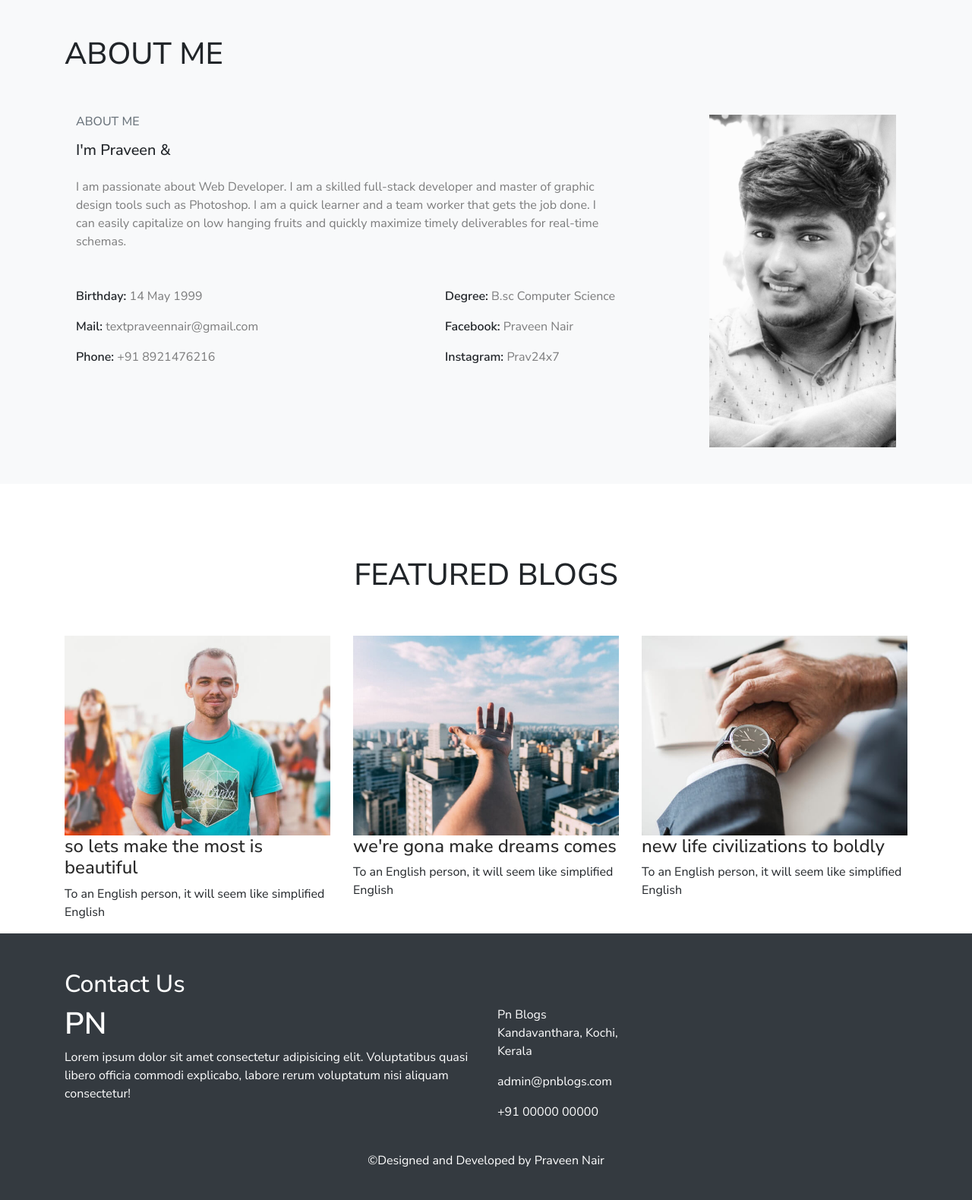
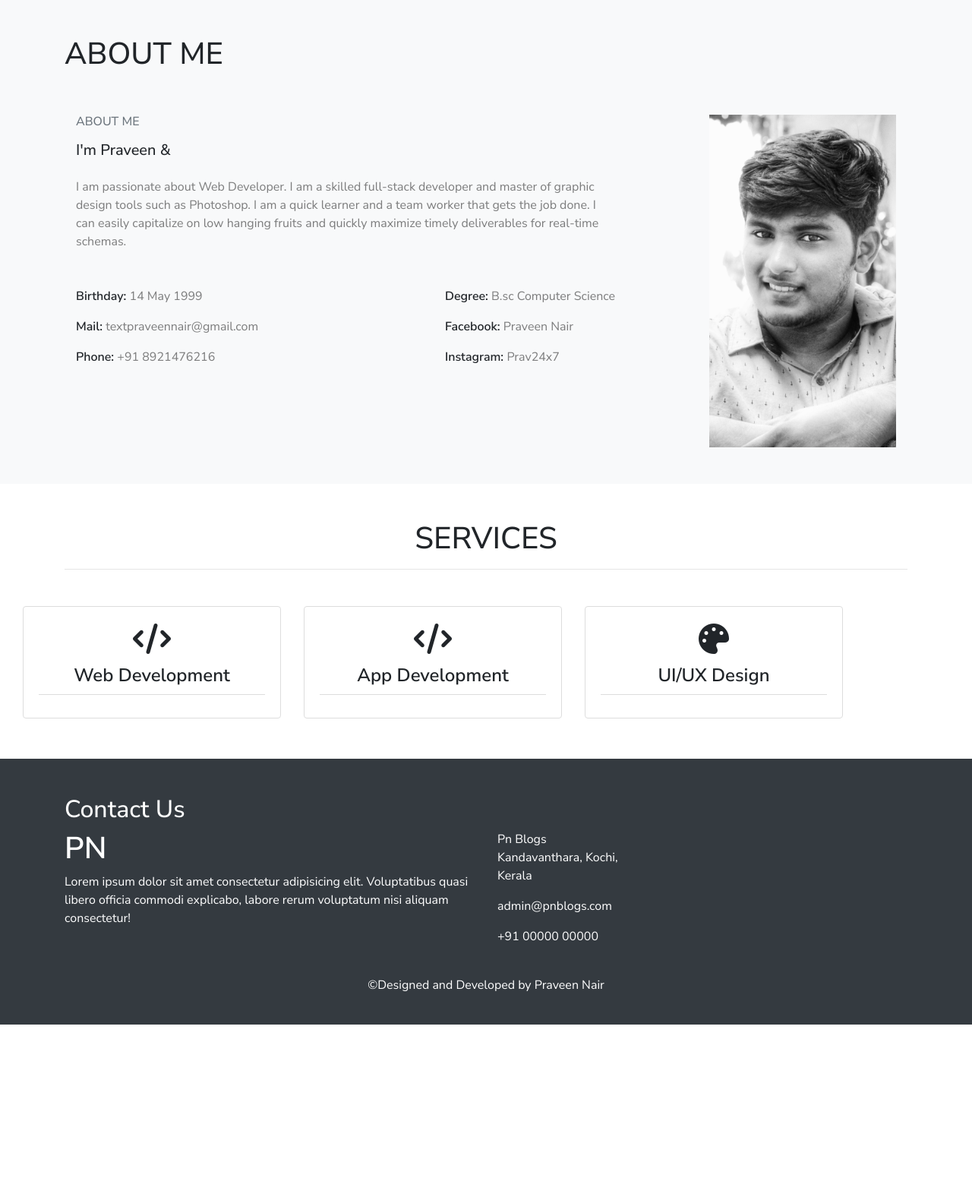
Before and after one commit to pnpreps/PnBlogs, a Django app: page / in a window 1280 px wide. Shown: the part 614-2194 px from the top of the page at 76% size. After the commit the page ends 1963 px from the top, so only its background shows below. Run offline with Django 3.2, Linux system fonts and the light colour scheme; some libraries are stand-ins or nearby versions.

Commit message:
few tweeks

```diff
--- a/pnblogs/blog/forms.py
+++ b/pnblogs/blog/forms.py
@@ -8,7 +8,7 @@ choices = Category.objects.all().values_list('name','name')
 class addPostForm(forms.ModelForm):
     class Meta:
         model = Post
-        fields = ('title', 'author', 'category', 'thumbnail', 'body')
+        fields = ('title', 'author', 'category', 'thumbnail','body')
 
         widgets = {
             'title': forms.TextInput(attrs={'class': 'form-control'}),
@@ -26,7 +26,5 @@ class editPostForm(forms.ModelForm):
 
         widgets = {
             'title': forms.TextInput(attrs={'class': 'form-control'}),
-            # 'thumbnail': forms.ImageField(),
-            # 'author': forms.Select(attrs={'class': 'form-control'}),
             'body': forms.Textarea(attrs={'class': 'form-control'}),
         }
--- a/pnblogs/templates/blog/single-post.html
+++ b/pnblogs/templates/blog/single-post.html
@@ -32,10 +32,7 @@
                             <div class="ml-2"> <a class="mt-3 btn btn-danger" href="{% url 'delete-post' post.pk %}"> Delete Post</a></div>
                         {% endif %}
                         </div>
-
                     </div>
-
-
                 </article>
 
             </div>
--- a/pnblogs/templates/portfolio/home.html
+++ b/pnblogs/templates/portfolio/home.html
@@ -25,11 +25,11 @@
                     class="fab fa-twitter"></i><span class="menu-title sr-only">Twitter</span></a>
               </li>
               <li class="nav-item">
-                <a class="nav-link black fs-1" href="https://www.facebook.com/templateflip" title="Facebook"><i
+                <a class="nav-link black fs-1" href="https://www.facebook.com/" title="Facebook"><i
                     class="fab fa-facebook"></i><span class="menu-title sr-only">Facebook</span></a>
               </li>
               <li class="nav-item">
-                <a class="nav-link black fs-1" href="https://www.instagram.com/templateflip" title="Instagram"><i
+                <a class="nav-link black fs-1" href="https://www.instagram.com/" title="Instagram"><i
                     class="fab fa-instagram"></i><span class="menu-title sr-only">Instagram</span></a>
               </li>
               <li class="nav-item">
@@ -91,70 +91,55 @@
   </section>
 
 
-  <!-- featured blog -->
+  <!-- Services -->
 
-  <div id="journal-blog" class="text-left  paddsections">
+  <div id="journal-blog">
     <div class="container">
       <div class="section-title text-center">
-        <h1 class="text-uppercase py-5">Featured Blogs</h1>
+        <h1 class="text-uppercase">Services</h1>
+        <hr>
       </div>
     </div>
-
-    <div class="container">
-      <div class="journal-block">
-        <div class="row">
-
-          <div class="col-lg-4 col-md-6">
-            <div class="journal-info mb-30">
-
-              <a href="#"><img src="{% static './images/blog-post-1.jpg' %}" class="img-fluid" alt="img"></a>
-
-              <div class="journal-txt">
-
-                <h4><a href="blog-single.html" class="text-lowercase">SO LETS MAKE THE MOST IS BEAUTIFUL</a></h4>
-                <p class="separator">To an English person, it will seem like simplified English
-                </p>
-
+    <div class="container row mx-0 my-5 d-flex justify-content-around">
+      <div class="col-md-4">
+        <div class="widget text-center">
+          <div class="icon">
+            <h1>
+              <i class="fas fa-code"></i>
+            </h1>
           </div>
-
+          <div>
+            <strong><h4 class="font-weight-bold">Web Development</h4></strong>
           </div>
         </div>
-
-          <div class="col-lg-4 col-md-6">
-            <div class="journal-info mb-30">
-
-              <a href="#"><img src="{% static './images/blog-post-2.jpg' %}" class="img-fluid" alt="img"></a>
-
-              <div class="journal-txt">
-
-                <h4><a href="blog-single.html" class="text-lowercase">WE'RE GONA MAKE DREAMS COMES</a></h4>
-                <p class="separator">To an English person, it will seem like simplified English
-                </p>
-
       </div>
-
+      <div class="col-md-4">
+        <div class="widget text-center">
+          <div class="icon">
+            <h1>
+              <i class="fas fa-code"></i>
+            </h1>
+          </div>
+          <div >
+            <strong><h4 class="font-weight-bold">App Development</h4></strong>
           </div>
         </div>
-
-          <div class="col-lg-4 col-md-6">
-            <div class="journal-info mb-30">
-
-              <a href="#"><img src="{% static './images/blog-post-3.jpg' %}" class="img-fluid" alt="img"></a>
-
-              <div class="journal-txt">
-
-                <h4><a href="blog-single.html" class="text-lowercase">NEW LIFE CIVILIZATIONS TO BOLDLY</a></h4>
-                <p class="separator">To an English person, it will seem like simplified English
-                </p>
-
       </div>
-
+      <div class="col-md-4">
+        <div class="widget text-center">
+          <div class="icon">
+            <h1>
+              <i class="fas fa-palette"></i>
+            </h1>
+          </div>
+          <div>
+            <strong><h4 class="font-weight-bold">UI/UX Design</h4></strong>
+          </div>
         </div>
       </div>
 
     </div>
-      </div>
-    </div>
+
   </div>
 
 
```
Also changed, not shown: pnblogs/blog/migrations/0006_post_is_featured.py (added), pnblogs/blog/migrations/0007_remove_post_is_featured.py (added). Lines whose indentation alone changed are shown as unchanged.
